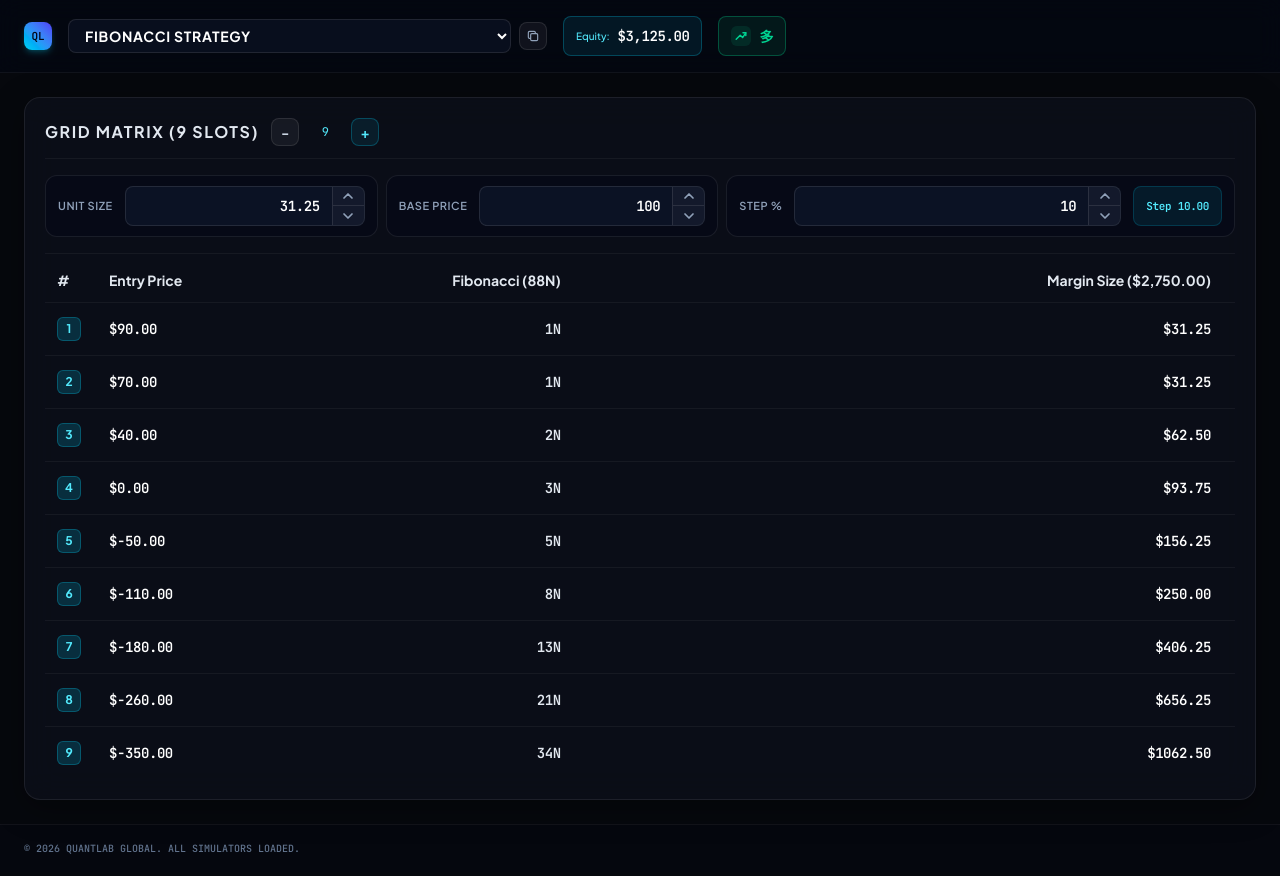
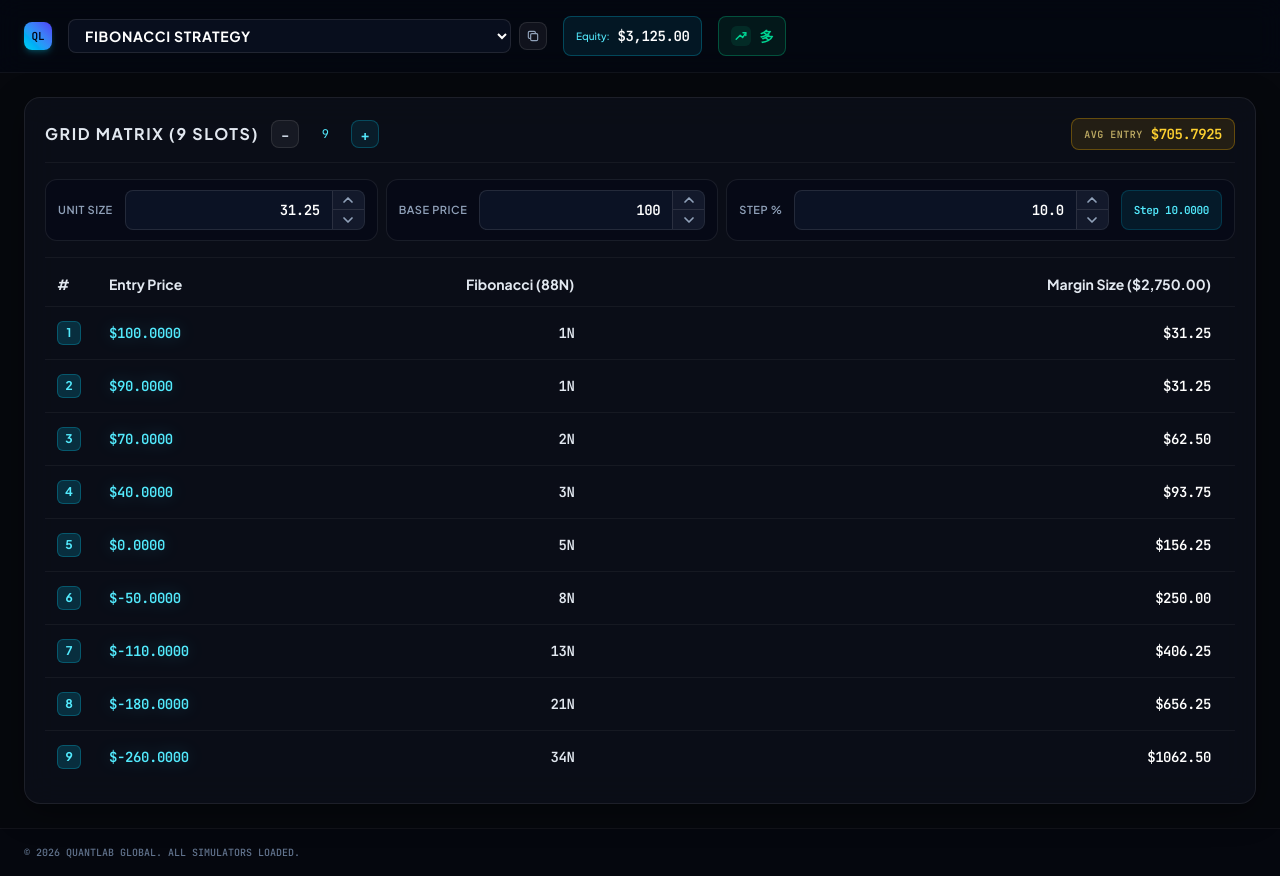
Before and after one commit to WATBUD/grid-lab, a Next.js app: page / in a window 1280 px wide. Built offline with nearby package versions, Linux system fonts and the light colour scheme.

Commit message:
feat: refine grid entry pricing

```diff
--- a/src/app/components/GridMatrixTable.tsx
+++ b/src/app/components/GridMatrixTable.tsx
@@ -6,7 +6,6 @@ import { StrategyId } from "@/app/constants/strategyConfigs";
 
 interface GridMatrixTableProps {
   slots: SlotOrder[];
-  averagePrice: number;
   id?: string;
   strategyId?: StrategyId;
   positionSizeWeightsLength?: number;
@@ -26,6 +25,7 @@ interface NumberStepperProps {
   min?: number;
   ariaLabel: string;
   compact?: boolean;
+  displayPrecision?: number;
 }
 
 function NumberStepper({
@@ -35,21 +35,28 @@ function NumberStepper({
   min = 0.01,
   ariaLabel,
   compact = false,
+  displayPrecision,
 }: NumberStepperProps) {
-  const [draftValue, setDraftValue] = React.useState(String(value));
+  const formatValue = React.useCallback(
+    (nextValue: number) => displayPrecision === undefined
+      ? String(nextValue)
+      : nextValue.toFixed(displayPrecision),
+    [displayPrecision],
+  );
+  const [draftValue, setDraftValue] = React.useState(() => formatValue(value));
   const isEditingRef = React.useRef(false);
 
   React.useEffect(() => {
     if (!isEditingRef.current) {
       // Keep the field in sync when another control changes the value.
-      setDraftValue(String(value));
+      setDraftValue(formatValue(value));
     }
-  }, [value]);
+  }, [value, formatValue]);
 
   const updateValue = (nextValue: number) => {
     const precision = step.toString().split(".")[1]?.length ?? 0;
     const normalizedValue = Number(Math.max(min, nextValue).toFixed(precision));
-    setDraftValue(String(normalizedValue));
+    setDraftValue(formatValue(normalizedValue));
     onChange(normalizedValue);
   };
 
@@ -77,11 +84,12 @@ function NumberStepper({
           const nextValue = Number(draftValue);
 
           if (draftValue === "" || !Number.isFinite(nextValue) || nextValue < min) {
-            setDraftValue(String(value));
+            setDraftValue(formatValue(value));
             return;
           }
 
-          updateValue(nextValue);
+          setDraftValue(formatValue(nextValue));
+          onChange(nextValue);
         }}
         className="number-input-clean min-w-0 flex-1 bg-transparent px-3 py-2 text-right text-sm font-bold text-white outline-none mono-text"
         aria-label={ariaLabel}
@@ -114,7 +122,6 @@ function NumberStepper({
 
 export default function GridMatrixTable({
   slots,
-  averagePrice,
   id,
   strategyId,
   positionSizeWeightsLength,
@@ -144,6 +151,15 @@ export default function GridMatrixTable({
     (total, slot) => total + slot.sizeUsd,
     0,
   );
+  const totalPositionUnits = slots.reduce(
+    (total, slot) => slot.triggerPrice > 0
+      ? total + slot.sizeUsd / slot.triggerPrice
+      : total,
+    0,
+  );
+  const averageEntryPrice = totalPositionUnits > 0
+    ? totalMargin / totalPositionUnits
+    : 0;
   const formattedTotalMargin = new Intl.NumberFormat("en-US", {
     style: "currency",
     currency: "USD",
@@ -195,9 +211,17 @@ export default function GridMatrixTable({
           )}
         </div>
         <div className="flex flex-wrap items-center justify-end gap-2">
-          {averagePrice > 0 && (
-            <span className="text-[10px] bg-amber-500/10 border border-amber-500/30 text-amber-400 px-2 py-0.5 rounded-full mono-text">
-              5-Slot Theoretical Avg: 2068.9
+          {averageEntryPrice > 0 && (
+            <span
+              className="inline-flex h-8 items-center gap-2 rounded-lg border border-amber-400/30 bg-amber-400/10 px-3 text-amber-300 mono-text"
+              title="Weighted average entry price for all configured slots"
+            >
+              <span className="text-[10px] font-semibold tracking-wider text-amber-200/70">
+                AVG ENTRY
+              </span>
+              <span className="text-sm font-bold">
+                ${averageEntryPrice.toFixed(4)}
+              </span>
             </span>
           )}
         </div>
@@ -224,7 +248,7 @@ export default function GridMatrixTable({
           <NumberStepper
             value={basePrice}
             onChange={updateBasePrice}
-            step={0.1}
+            step={0.0001}
             ariaLabel="Base price"
           />
         </div>
@@ -237,12 +261,13 @@ export default function GridMatrixTable({
             onChange={updatePriceStepPercent}
             step={0.1}
             ariaLabel="Price step percentage"
+            displayPrecision={1}
           />
           <span
             className="inline-flex h-10 min-w-max items-center rounded-lg border border-cyan-500/20 bg-cyan-500/10 px-3 text-[11px] font-bold text-cyan-300 mono-text"
             title="Calculated price step"
           >
-            Step {gridDistance.toFixed(2)}
+            Step {gridDistance.toFixed(4)}
           </span>
         </div>
       </div>
@@ -275,8 +300,8 @@ export default function GridMatrixTable({
                       {s.slot}
                     </span>
                   </td>
-                  <td className="py-3.5 px-4 font-semibold mono-text text-white">
-                    ${s.triggerPrice.toFixed(2)}
+                  <td className="py-3.5 px-4 font-bold mono-text text-cyan-300 drop-shadow-[0_0_8px_rgba(34,211,238,0.22)]">
+                    ${s.triggerPrice.toFixed(4)}
                   </td>
                   <td className="py-3.5 text-right font-semibold mono-text text-slate-200 px-4 w-24">
                     {strategyId === StrategyId.FIBONACCI
--- a/src/app/page.tsx
+++ b/src/app/page.tsx
@@ -140,7 +140,6 @@ export default function Home() {
           <h2 className="sr-only" id="grid-matrix">Grid Matrix</h2>
           <GridMatrixTable
             slots={strategy.slots}
-            averagePrice={strategy.averagePrice}
             id="matrix-ledger"
             strategyId={strategy.currentStrategyId}
             positionSizeWeightsLength={strategy.positionSizeWeights.length}
--- a/src/hooks/useMartingale.ts
+++ b/src/hooks/useMartingale.ts
@@ -90,8 +90,10 @@ const createGridSlots = (
     : safeWeights.map((w: number) => w / totalWeight);
 
   return matrixPercent.map((pct: number, idx: number) => {
-    const round = idx + 1;
-    const distanceMultiplier = (round * (round + 1)) / 2;
+    // The base price is the first entry. Each later entry moves from the
+    // previous price by an additional round of the configured step.
+    const completedRounds = idx;
+    const distanceMultiplier = (completedRounds * (completedRounds + 1)) / 2;
     const trigger = direction === "long"
       ? basePrice - gridDistance * distanceMultiplier
       : basePrice + gridDistance * distanceMultiplier;
@@ -102,7 +104,7 @@ const createGridSlots = (
 
     return {
       slot: idx + 1,
-      triggerPrice: parseFloat(trigger.toFixed(2)),
+      triggerPrice: parseFloat(trigger.toFixed(8)),
       sizePercent: pct * 100,
       sizeMultiplier: safeWeights[idx],
       sizeUsd: parseFloat(sizeUsd.toFixed(2)),
```
